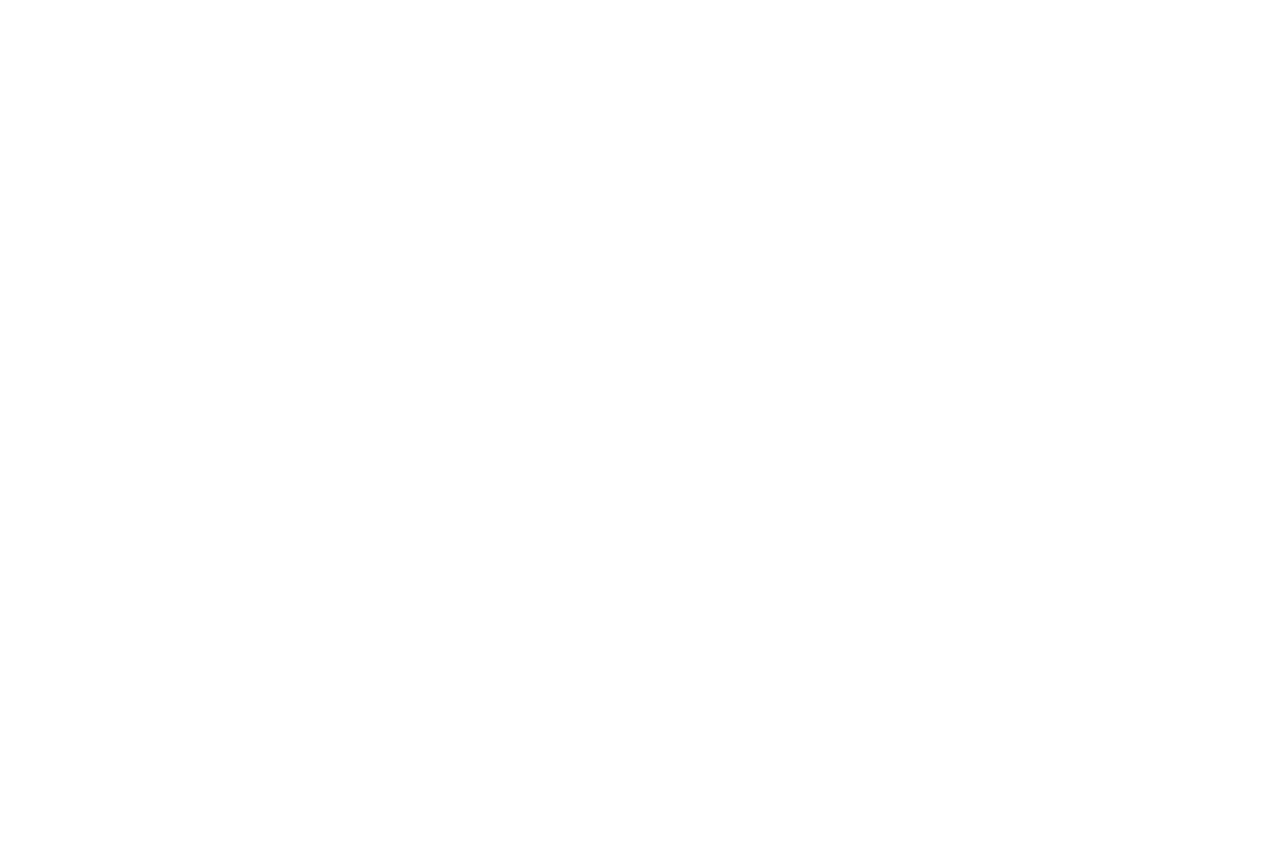
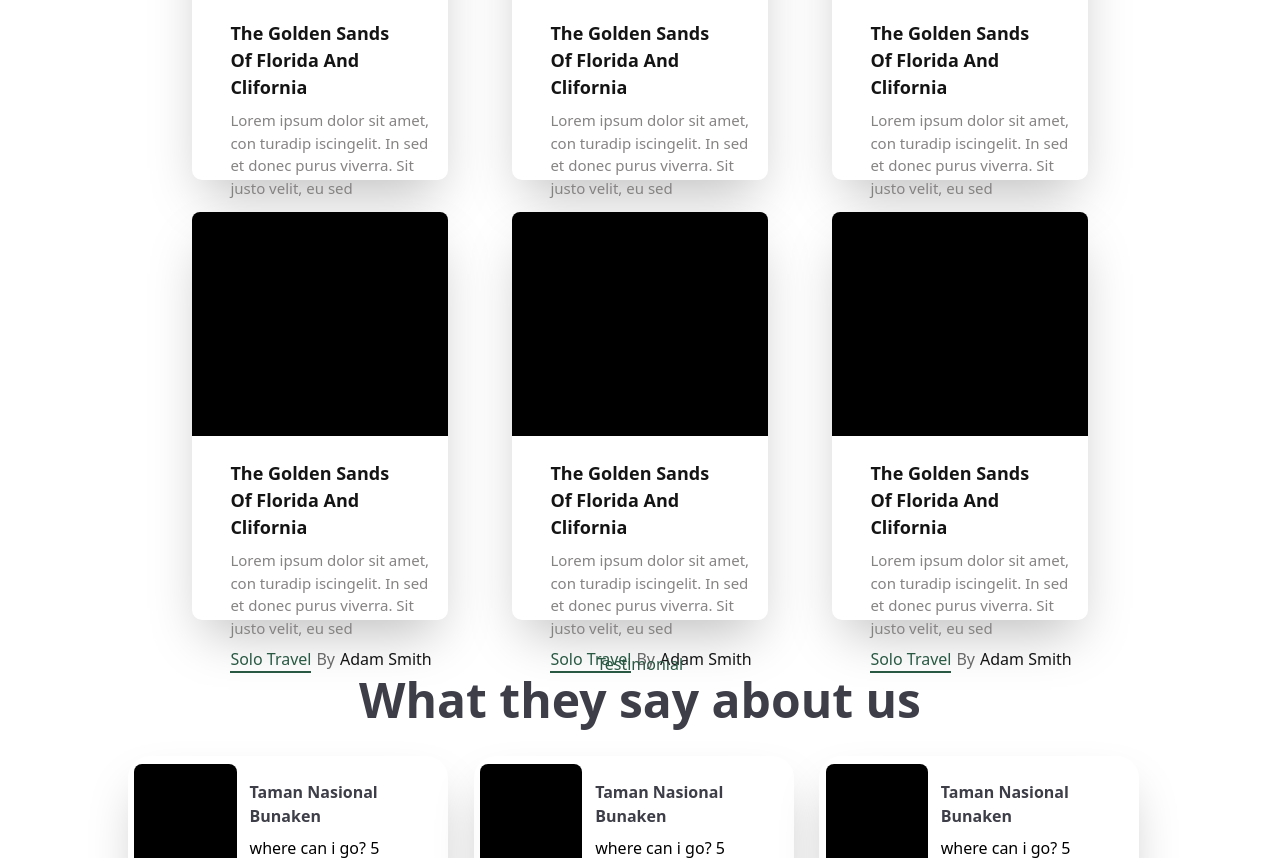
Before and after one commit to HOP-2023DemoDay/aylal, a React (Create React App) app in the folder front/: page / in a window 1280 px wide. Shown: the part 1942-2800 px from the top of the page. Before the commit the page ends 1946 px from the top, so only its background shows below. Built offline with nearby package versions, Linux system fonts and the light colour scheme.

Commit message:
gertee guitseeh

```diff
--- a/front/package.json
+++ b/front/package.json
@@ -6,9 +6,10 @@
     "@testing-library/jest-dom": "^5.16.5",
     "@testing-library/react": "^13.4.0",
     "@testing-library/user-event": "^13.5.0",
-    "clst": "^0.0.1",
+    "bootstrap": "^5.2.3",
     "clsx": "^1.2.1",
     "react": "^18.2.0",
+    "react-bootstrap": "^2.7.2",
     "react-dom": "^18.2.0",
     "react-router-dom": "^6.10.0",
     "react-scripts": "5.0.1",
--- a/front/src/App.jsx
+++ b/front/src/App.jsx
@@ -2,7 +2,7 @@ import React from "react";
 import { BrowserRouter, Routes, Route } from "react-router-dom";
 import LandingPage from "./pages/LandingPage";
 import Home from "./pages/Home";
-// import Profile from "./pages/Profile";
+import CompanyInfo from "./pages/CompanyInfo";
 import { Header } from "./components/Header";
 import { Footer } from "./components/Footer";
 
@@ -13,6 +13,7 @@ const App = () => {
       <Routes>
         <Route path="/" element={<LandingPage />}></Route>
         <Route path="/Home" element={<Home />}></Route>
+        <Route path="/CompanyInfo" element={<CompanyInfo />}></Route>
       </Routes>
       <Footer />
     </BrowserRouter>
--- /dev/null
+++ b/front/src/components/CompanyCard.jsx
@@ -0,0 +1,22 @@
+import React from 'react'
+
+export const CompanyCard = () => {
+  return (
+    <div>
+        <div className="shadow-2xl w-[20vw] h-[51vh] rounded-[10px] ml-[5vw]">
+        <div className="h-[28vh] w-[20vw] bg-current rounded-t-lg"></div>
+        <p className="font-Poppins text-[18px] capitalize text-Black font-semibold mx-[3vw] mt-[3vh]">The Golden Sands of Florida and clifornia{" "}</p>
+        <p className="font-Poppins text-[15px] text-GrayText w-[16vw] mx-[3vw] my-[1vh] max-w-md ...">
+          Lorem ipsum dolor sit amet, con turadip iscingelit. In sed et donec
+          purus viverra. Sit justo velit, eu sed
+        </p>
+        <div className="w-[370px] flex flex-wrap w-[20vw] mx-[3vw]">
+          <p className="font-Poppins font-medium text-GreenText  border-b-2 border-GreenText">Solo Travel</p>
+          <p className="font-Poppins font-medium text-MediumGrayText mx-[5px]">By</p>
+          <p className="font-Poppins font-medium text-Black ">Adam Smith</p>
+        </div>
+      </div>
+    </div>
+  )
+}
+export default CompanyCard;
--- a/front/src/components/Header.jsx
+++ b/front/src/components/Header.jsx
@@ -8,6 +8,7 @@ export const Header = () => {
       <div>
         <Link to="/">Landing</Link>
         <Link to="/Home">Home</Link>
+        <Link to="/CompanyInfo">CompanyInfo</Link>
       </div>
       <div>
         <button>Log out</button>
@@ -16,3 +17,5 @@ export const Header = () => {
     </div>
   );
 };
+
+export default Header;
--- /dev/null
+++ b/front/src/components/Hutulbur.jsx
@@ -0,0 +1,25 @@
+import React from "react";
+
+export const Hutulbur = () => {
+  return (
+    <div className="h-[18vh] w-[25vw] shadow-2xl flex flex-wrap ml-[2vw] rounded-[22px]">
+
+      <div className="h-[16vh] w-[8vw] mt-[1vh] bg-current rounded-lg ml-[0.5vw] rounded-[22px]"></div>
+
+      <div className="w-[12vw] ml-[1vw] mt-[3vh]">
+
+        <p className=" font-Poppins font-bold font-[19px] text-DarkText">Taman Nasional Bunaken</p>
+        <p className=" font-Poppins font-normal font-[18px] mt-[1vh]">where can i go? 5 amazing countries that are open right now</p>
+
+        <div className="w-[15vw] flex flex-wrap mt-[1.5vh]">
+            <div className="w-[18px] h-[18px] bg-DarkText"></div>
+            <p className=" font-Poppins font-normal font-[14px] ml-[0.2vw] text-DarkText">9 days for trip</p>
+            <div className="w-[27px] h-[27px] bg-DarkText ml-[0.8vw] rounded-full"></div>
+            <p className=" font-Poppins font-bold font-[10px] ml-[0.2vw] text-GreenText">CompanyName</p>
+        </div>
+
+      </div>
+    </div>
+  );
+};
+export default Hutulbur;
--- a/front/src/pages/CompanyInfo.jsx
+++ b/front/src/pages/CompanyInfo.jsx
@@ -1,6 +1,12 @@
 import React from "react";
+import Hutulbur from "../components/Hutulbur";
 
 const CompanyInfo = () => {
-  return <div>company</div>;
+  return (
+  <div>
+    <div></div>
+    <Hutulbur/>
+  </div>
+  )
 };
 export default CompanyInfo;
--- a/front/src/pages/LandingPage.jsx
+++ b/front/src/pages/LandingPage.jsx
@@ -1,28 +1,36 @@
 import React from "react";
 import Landing1 from "../img/landing1.png";
 import Landing2 from "../img/landing2.svg";
+import Header from "../components/Header";
+import CompanyCard from "../components/CompanyCard";
+import Hutulbur from "../components/Hutulbur";
 import clsx from "clsx";
 
 const style = {
-  too: "text-GreenText font-Poppins text-5xl text-bold     sm:text-[4xl]",
+  too: "text-GreenText font-Poppins text-5xl text-bold sm:text-[4xl]",
   TooText: "text-DarkText font-Poppins text-[16px]",
-  jijigTit: "text-GreenText font-Poppins text-[16px]  w-screen flex justify-center",
-  TomTit: "text-DarkText font-Poppins text-5xl font-bold  w-screen flex justify-center",
+  jijigTit:
+    "text-GreenText font-Poppins text-[16px] w-screen flex justify-center",
+  TomTit:
+    "text-DarkText font-Poppins text-5xl font-bold w-screen flex justify-center",
 };
 
 const LandingPage = () => {
   return (
     <React.Fragment>
+      <div className="absolute mt-[-8px]">
+        <Header />
+      </div>
       <img
         src={Landing1}
         alt="img"
         className="w-screen h-screen mt-[-3.5vh] bg-repeat"
       />
       <div className="mt-[-55vh] w-[30vw] ml-[35vw]">
-        <p className="text-white font-Poppins text-[46px]">
+        <p className="text-white font-Poppins text-[26px] sm:text-[46px]">
           Explore the world with a smile
         </p>
-        <p className="text-white font-Poppins text-[16px] text-center">
+        <p className="text-white font-Poppins text-[10px] text-center sm:text-[16px] ">
           Lorem ipsum dolor sit amet, consectetur adipiscing elit ut aliquam,
           purus sit amet luctus venenatis, lectus magna fringilla urna,
           porttitor rhoncus dolor purus non enim praesent elementum facilisis
@@ -30,15 +38,19 @@ const LandingPage = () => {
         </p>
       </div>
 
-      <img src={Landing2} alt="img" className=" w-[34vw] mt-[50vh] ml-[10vw]" />
+      <img
+        src={Landing2}
+        alt="img"
+        className=" w-[34vw] mt-[50vh] ml-[10vw]  min:absolute  "
+      />
       <div className="w-[40vw] ml-[50vw] mt-[-40vh]">
         <p className="text-GreenText font-Poppins text-[16px]">
           Travelers Point
         </p>
-        <p className="font-Poppins text-5xl">
+        <p className="font-Poppins text-4xl sm:text-5xl">
           We help to find your dream place
         </p>
-        <p className="font-Poppins text-[16px]">
+        <p className="font-Poppins text-[10px] sm:text-[16px]">
           Lorem ipsum dolor sit amet, consectetur adipiscing elit ut aliquam,
           purus sit amet luctus venenatis, lectus magna fringilla urna,
           porttitor rhoncus dolor purus non enim praesent elementum facilisis
@@ -70,12 +82,31 @@ const LandingPage = () => {
       <div className="mt-[20vh]">
         <p className={clsx(style.jijigTit)}>top destination</p>
         <p className={clsx(style.TomTit)}>Discover your love</p>
+        <div className="flex flex-wrap w-[80vw] h-[110vh] mx-[10vw] mt-[3vh] mb-[-20vh]">
+          <CompanyCard />
+          <CompanyCard />
+          <CompanyCard />
+          <CompanyCard />
+          <CompanyCard />
+          <CompanyCard />
+        </div>
       </div>
 
       <div className="mt-[20vh]">
         <p className={clsx(style.jijigTit)}>Testimonial</p>
         <p className={clsx(style.TomTit)}>What they say about us</p>
       </div>
+      <div className="flex flex-wrap w-[82vw] h-[80vh] mx-[8vw] mt-[4vh]">
+        <Hutulbur />
+        <Hutulbur />
+        <Hutulbur />
+        <Hutulbur />
+        <Hutulbur />
+        <Hutulbur />
+        <Hutulbur />
+        <Hutulbur />
+        <Hutulbur />
+      </div>
     </React.Fragment>
   );
 };
--- a/front/tailwind.config.js
+++ b/front/tailwind.config.js
@@ -1,20 +1,23 @@
 /** @type {import('tailwindcss').Config} */
 module.exports = {
-  content: [
-    "./src/**/*.{js,jsx,ts,tsx}",
-  ],
+  content: ["./src/**/*.{js,jsx,ts,tsx}"],
   theme: {
     extend: {
       fontFamilys: {
-        Poppins: 'Poppins, sans-serif',
+        Poppins: "Poppins, sans-serif",
       },
       colors: {
-        GreenText: '#295943',
-        DarkText: '#3D3E48',
-        GrayText: '#868383',
-        button:'#43B97F'
+        GreenText: "#295943",
+        DarkText: "#3D3E48",
+        GrayText: "#868383",
+        MediumGrayText: "#696969",
+        Button: "#43B97F",
+        Black: "#141414",
       },
+      boxShadows: {
+        'shadow1': '2px 3px 10px rgba(2, 2, 2, 2)',
+      }
     },
   },
   plugins: [],
-}
+};
```
Also changed, not shown: front/src/pages/Styles.tsx (added, +43 -0 lines), front/src/img/Vector.svg (added), 1 other file (tests, documents, lock files or other folders).
